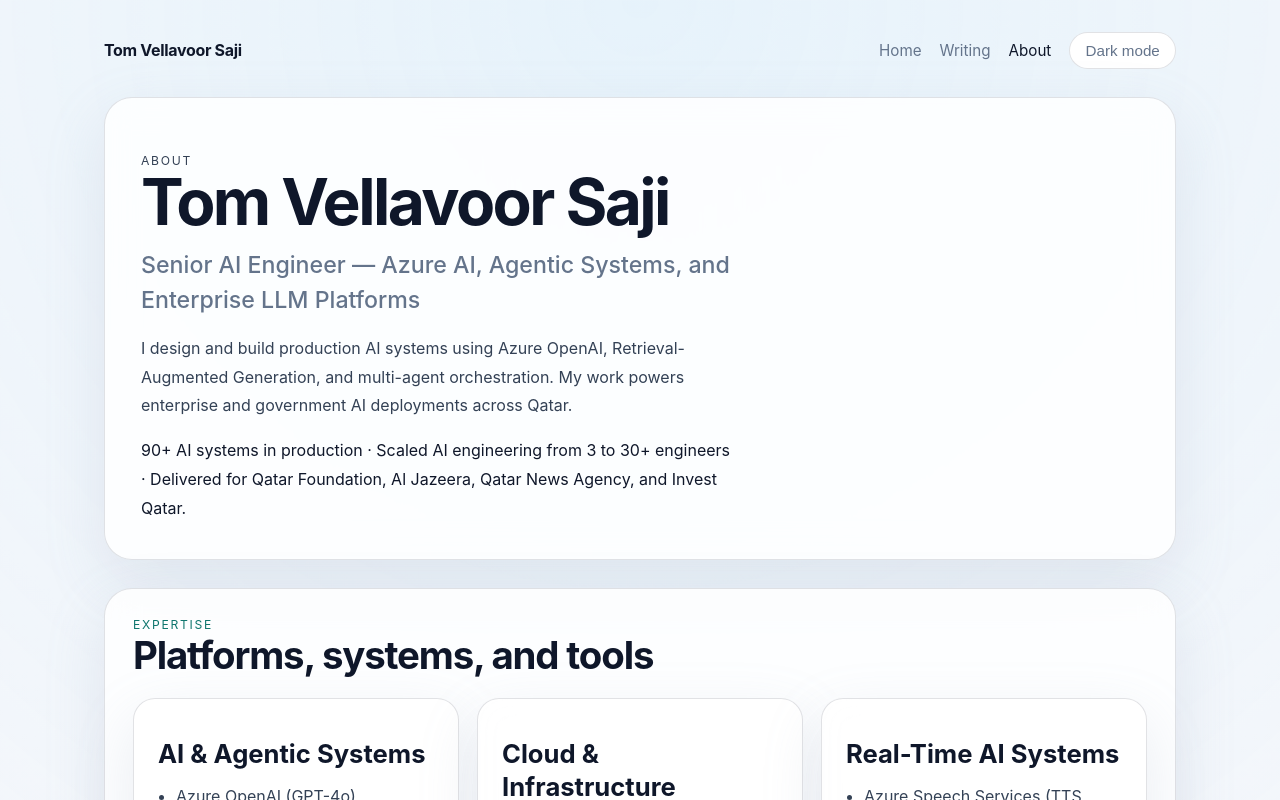
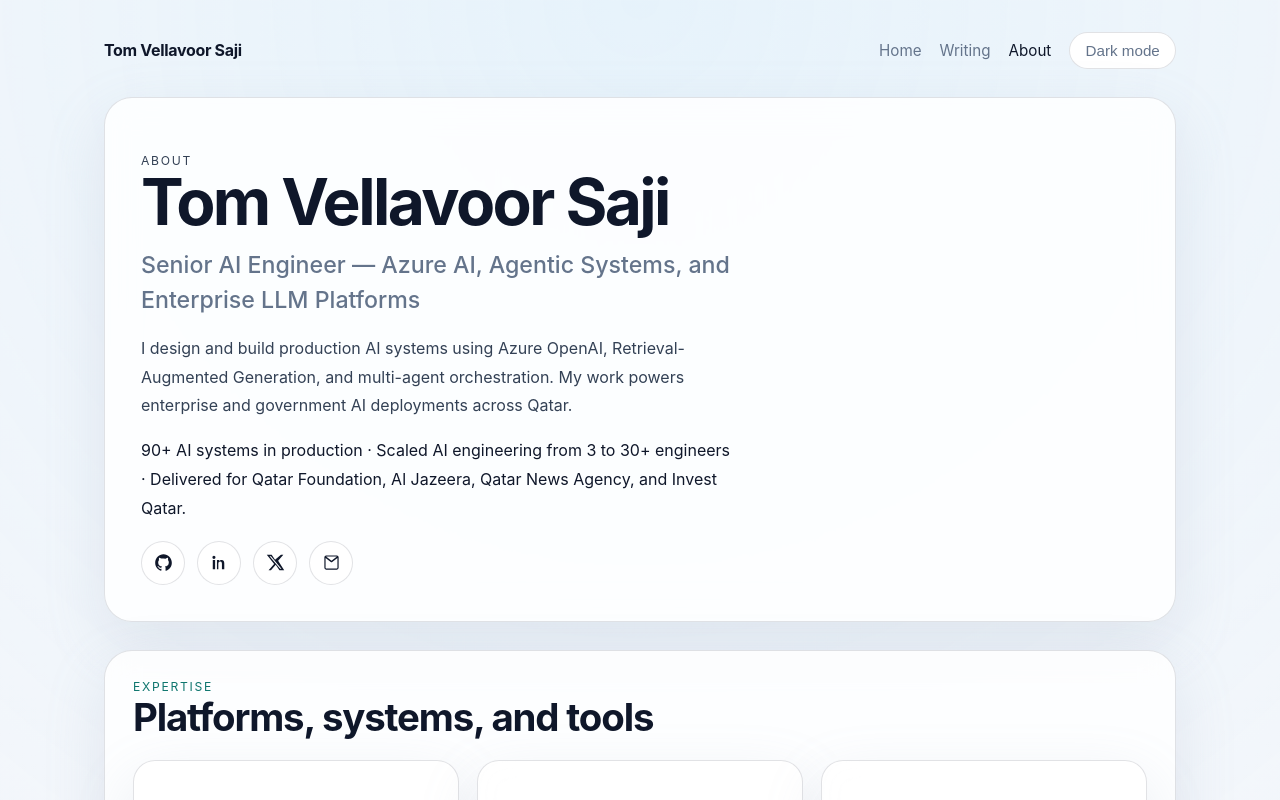
Before and after one commit to tomvsaji/personal-portfolio, a Next.js app: page /about in a window 1280 px wide. Shown: the top 800 px of the page. Built offline with nearby package versions, Linux system fonts and the light colour scheme.

Commit message:
Add social links to about hero

```diff
--- a/pages/about.js
+++ b/pages/about.js
@@ -31,6 +31,12 @@ export default function AboutPage({ theme, toggleTheme }) {
               <h2>{profile.headline}</h2>
               <p>{profile.summary}</p>
               <p className={styles.heroHighlights}>{profile.highlights}</p>
+              <SocialLinks
+                links={socialLinks}
+                className={styles.socialLinks}
+                iconClassName={styles.socialLinkIcon}
+                label="Primary social links"
+              />
             </div>
           </section>
 
```
